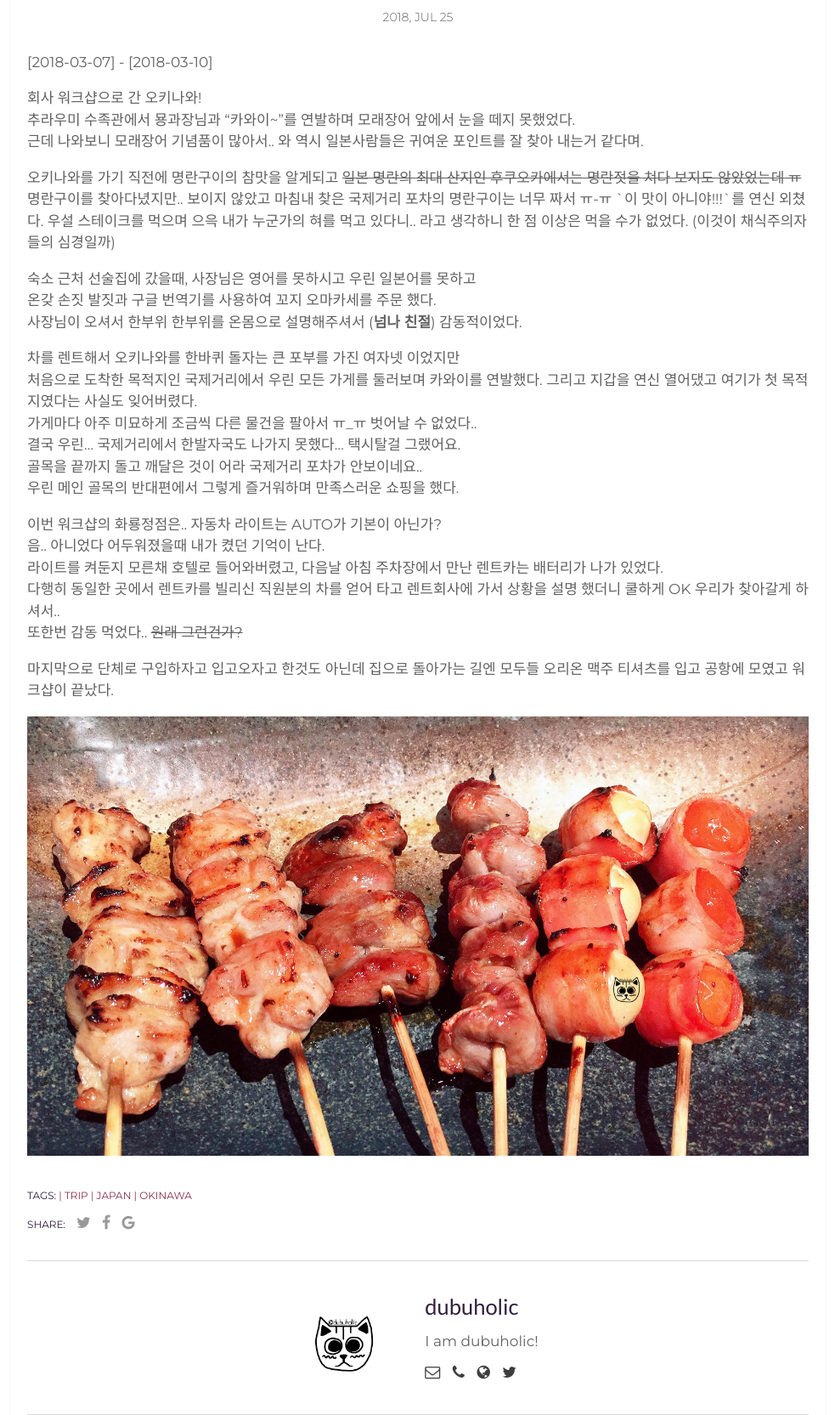
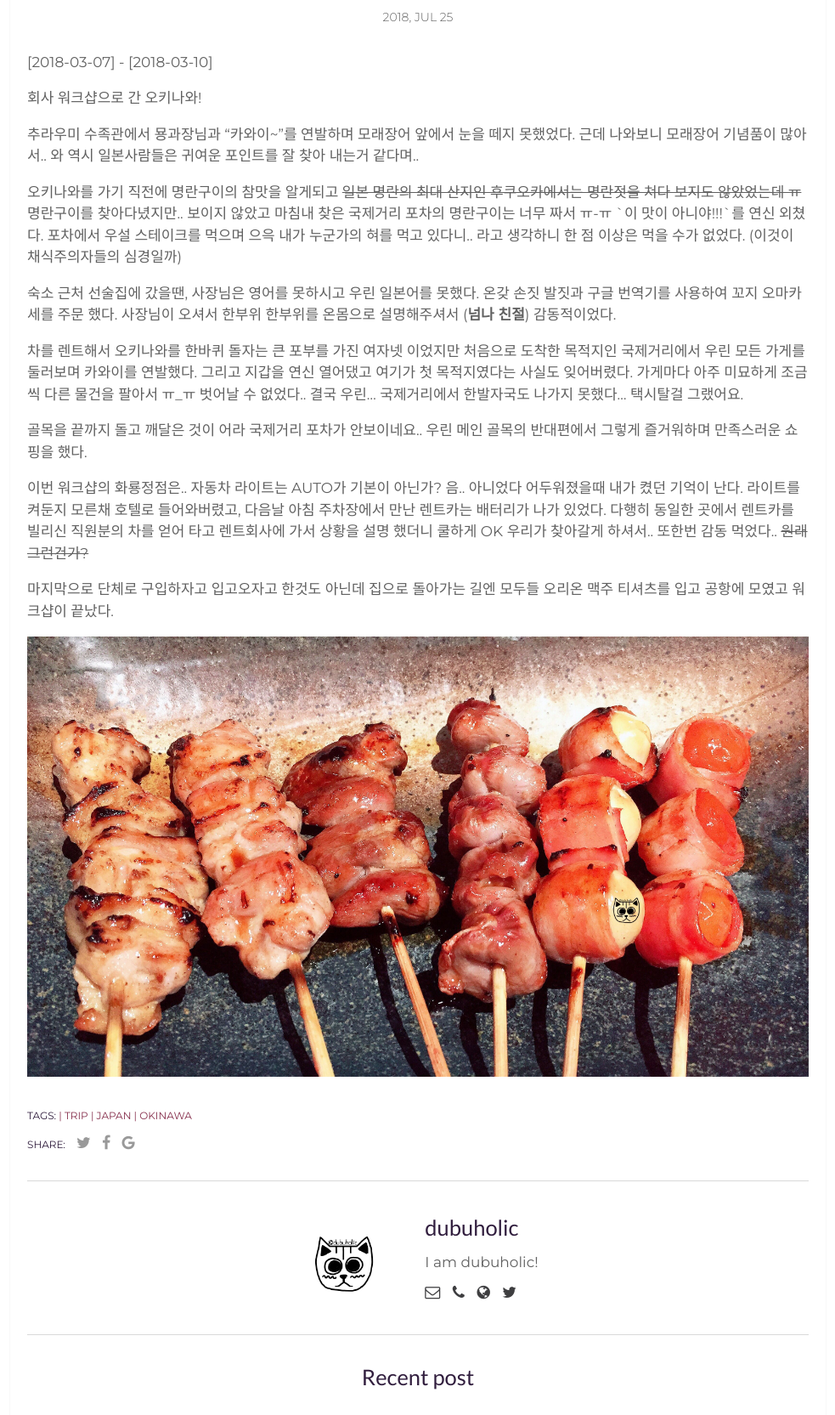
Before and after one commit to HAEZZA/HAEZZA.github.io, a Jekyll site: the page built from _posts/2018-07-25-Okinawa-Japan.markdown, in a window 1280 px wide, cut to the strip 607-2272 px from the top of the page. Shown: the whole strip at 85% size, without its empty margins (148-1131 px from the left). Built offline with Jekyll 4.4.1, drawn with Linux system fonts in a browser that asks for light colours; some web fonts are replaced; comment, search, counter and statistics services are not loaded.

Commit message:
md 수정

```diff
--- a/_posts/2018-07-19-Meteora-Greece.markdown
+++ b/_posts/2018-07-19-Meteora-Greece.markdown
@@ -15,15 +15,19 @@ author: DUBUHOLIC # Add name author (optional)
 [2017-04-30 16:32]
 
 여행 갈때면 항상 기록해두는 버릇 때문에 그날의 일기가 남겨져 있었다.
+
 메테오라에 도착해서 현지투어를 예약했다. "sunset tour & hiking tour"
 sutset tour 때는 수도원들(꽃보다 할배 그리스편에 나온)을 돌아다니며
 가이드 분이 설명해주셨다. 최후의 심판 프레스코가 있는 곳이 다빈치 코드에 나왔다고 하셨는데
 음.. 나 다빈치 코드 봤는데 기억이 전무.
+
 다음날 hiking tour를 가는데 어제 가이드 분은 발음이 내가 주로 들어왔던 미국 발음에 가까웠다면
 hiking 할 때 는 약간 그리스 느낌의 억양이랄까 여튼 영어를 잘 못하는 나로서는 주로 듣는 발음이 아니면
 더 못알아 듣기 때문에 힘들었던 기억이 난다. 벨라가 가끔 알려줬지만 한쪽 귀에서 한쪽 귀로 흘러 나가는 기분.
-그리고 hiking tour를 위해 버스에 올랐더니 어제 sunset tour에서 만났던 할머니, 할아버지를 다시 만나 반갑게 인사를 나누었다.
+
+hiking tour를 위해 버스에 올랐더니 어제 sunset tour에서 만났던 할머니, 할아버지를 다시 만나 반갑게 인사를 나누었다.
 히든 수도원도 보고, 어제는 위에서 내려다 보기만 했다면 오늘 아래에서 위로 올려다 본 절벽의 모습은 또 다른 절경이였다.
+
 투어를 신청하길 잘 했다며 벨라와 좋아했던 기억이 난다. 계속 걷고 또 걷고 걷다가 드넓게 펼쳐진 언덕 위에서 십자가를 배경으로 사진을 찍었다.
 사진을 찍던 순간 느꼈던 시원한 바람을 잊을 수가 없다.
 
--- a/_posts/2018-07-25-Okinawa-Japan.markdown
+++ b/_posts/2018-07-25-Okinawa-Japan.markdown
@@ -13,14 +13,15 @@ author: DUBUHOLIC # Add name author (optional)
 [2018-03-07] - [2018-03-10]
 
 회사 워크샵으로 간 오키나와!
+
 추라우미 수족관에서 묭과장님과 "카와이~"를 연발하며 모래장어 앞에서 눈을 떼지 못했었다.
-근데 나와보니 모래장어 기념품이 많아서.. 와 역시 일본사람들은 귀여운 포인트를 잘 찾아 내는거 같다며.
+근데 나와보니 모래장어 기념품이 많아서.. 와 역시 일본사람들은 귀여운 포인트를 잘 찾아 내는거 같다며..
 
 오키나와를 가기 직전에 명란구이의 참맛을 알게되고 ~~일본 명란의 최대 산지인 후쿠오카에서는 명란젓을 쳐다 보지도 않았었는데 ㅠ~~
 명란구이를 찾아다녔지만.. 보이지 않았고 마침내 찾은 국제거리 포차의 명란구이는 너무 짜서 ㅠ-ㅠ \`이 맛이 아니야!!!\`를 연신 외쳤다.
-우설 스테이크를 먹으며 으윽 내가 누군가의 혀를 먹고 있다니.. 라고 생각하니 한 점 이상은 먹을 수가 없었다. (이것이 채식주의자들의 심경일까)
+포차에서 우설 스테이크를 먹으며 으윽 내가 누군가의 혀를 먹고 있다니.. 라고 생각하니 한 점 이상은 먹을 수가 없었다. (이것이 채식주의자들의 심경일까)
 
-숙소 근처 선술집에 갔을때, 사장님은 영어를 못하시고 우린 일본어를 못하고
+숙소 근처 선술집에 갔을땐, 사장님은 영어를 못하시고 우린 일본어를 못했다.
 온갖 손짓 발짓과 구글 번역기를 사용하여 꼬지 오마카세를 주문 했다.
 사장님이 오셔서 한부위 한부위를 온몸으로 설명해주셔서 (**넘나 친절**) 감동적이었다.
 
@@ -28,6 +29,7 @@ author: DUBUHOLIC # Add name author (optional)
 처음으로 도착한 목적지인 국제거리에서 우린 모든 가게를 둘러보며 카와이를 연발했다. 그리고 지갑을 연신 열어댔고 여기가 첫 목적지였다는 사실도 잊어버렸다.
 가게마다 아주 미묘하게 조금씩 다른 물건을 팔아서 ㅠ_ㅠ 벗어날 수 없었다..
 결국 우린... 국제거리에서 한발자국도 나가지 못했다... 택시탈걸 그랬어요.
+
 골목을 끝까지 돌고 깨달은 것이 어라 국제거리 포차가 안보이네요..
 우린 메인 골목의 반대편에서 그렇게 즐거워하며 만족스러운 쇼핑을 했다.
 
```
Also changed, not shown: _posts/2018-10-16-Paris-France.markdown (+6 -11 lines).
